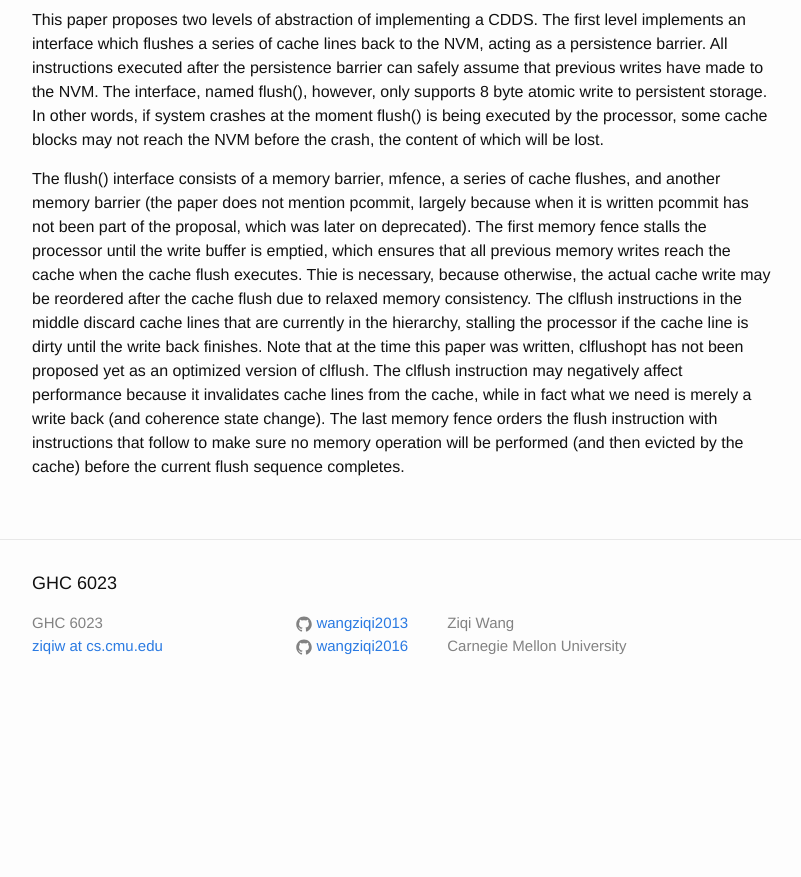
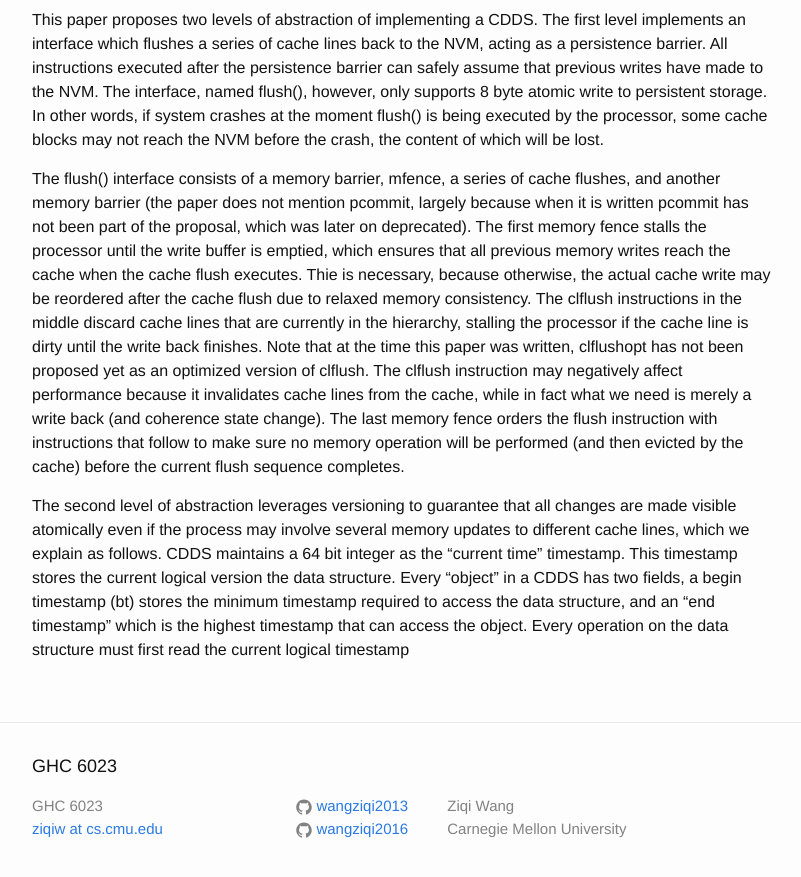
Before and after one commit to wangziqi2013/wangziqi2013.github.io, a Jekyll site: the page built from _posts/2019-08-28-cdds.markdown, in a window 1280 px wide and 900 px high, scrolled down 709 px. Shown: the top 877 px of the window, without its empty margins (238-1039 px from the left). Built offline with Jekyll 4.4.1, drawn with Linux system fonts in a browser that asks for light colours; before the commit the page ends 1426 px from its top, so only the background shows below that.

Commit message:
Adding timestamps

```diff
--- a/_posts/2019-08-28-cdds.markdown
+++ b/_posts/2019-08-28-cdds.markdown
@@ -37,3 +37,10 @@ version of clflush. The clflush instruction may negatively affect performance be
 cache, while in fact what we need is merely a write back (and coherence state change). The last memory fence orders the flush
 instruction with instructions that follow to make sure no memory operation will be performed (and then evicted by the cache)
 before the current flush sequence completes.
+
+The second level of abstraction leverages versioning to guarantee that all changes are made visible atomically even if
+the process may involve several memory updates to different cache lines, which we explain as follows. CDDS maintains a
+64 bit integer as the "current time" timestamp. This timestamp stores the current logical version the data structure.
+Every "object" in a CDDS has two fields, a begin timestamp (bt) stores the minimum timestamp required to access the
+data structure, and an "end timestamp" which is the highest timestamp that can access the object. Every operation on the
+data structure must first read the current logical timestamp
```
